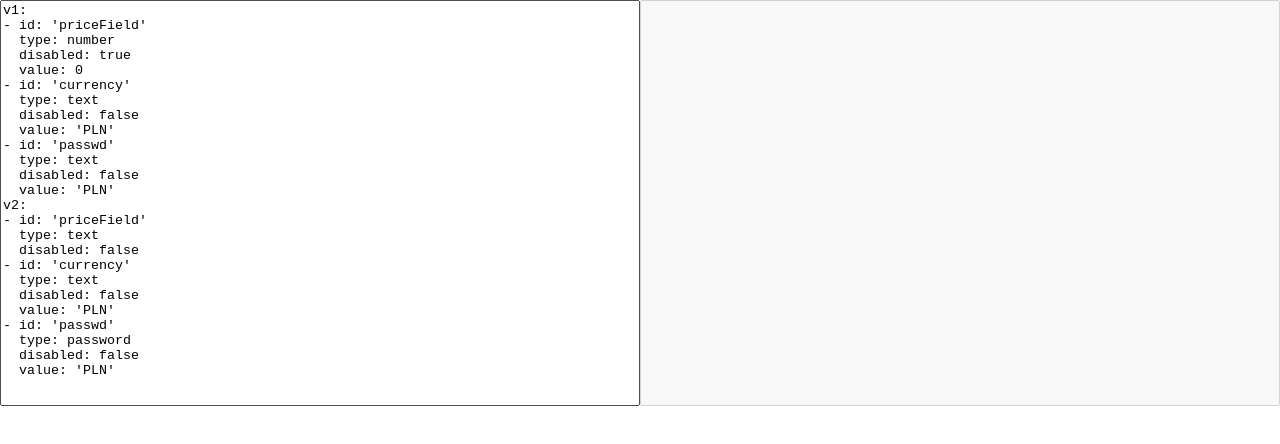
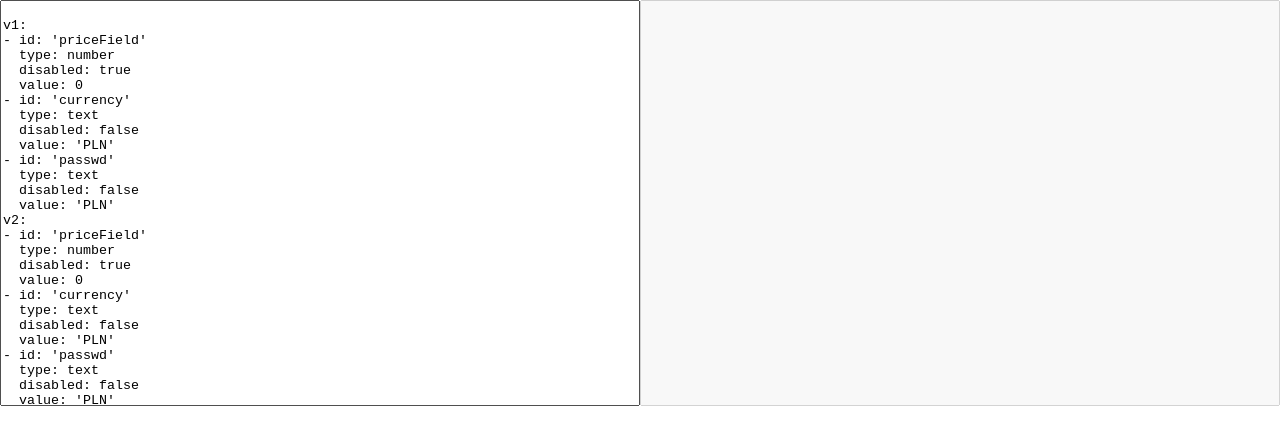
Before and after one commit to wrzonki/yaml2json, a Svelte app: page / in a window 1280 px wide. Shown: the top 444 px of the page. Built offline with nearby package versions, Linux system fonts and the light colour scheme.

Commit message:
generator pol

```diff
--- a/src/App.svelte
+++ b/src/App.svelte
@@ -6,7 +6,8 @@
   });
 import './lib/style.scss';
   let editor1;
-  let yaml = `v1:
+  let yaml = `
+v1:
 - id: 'priceField'
   type: number
   disabled: true
@@ -21,14 +22,15 @@ import './lib/style.scss';
   value: 'PLN'
 v2:
 - id: 'priceField'
-  type: text
-  disabled: false
+  type: number
+  disabled: true
+  value: 0
 - id: 'currency'
   type: text
   disabled: false
   value: 'PLN'
 - id: 'passwd'
-  type: password
+  type: text
   disabled: false
   value: 'PLN'
   `;
```
